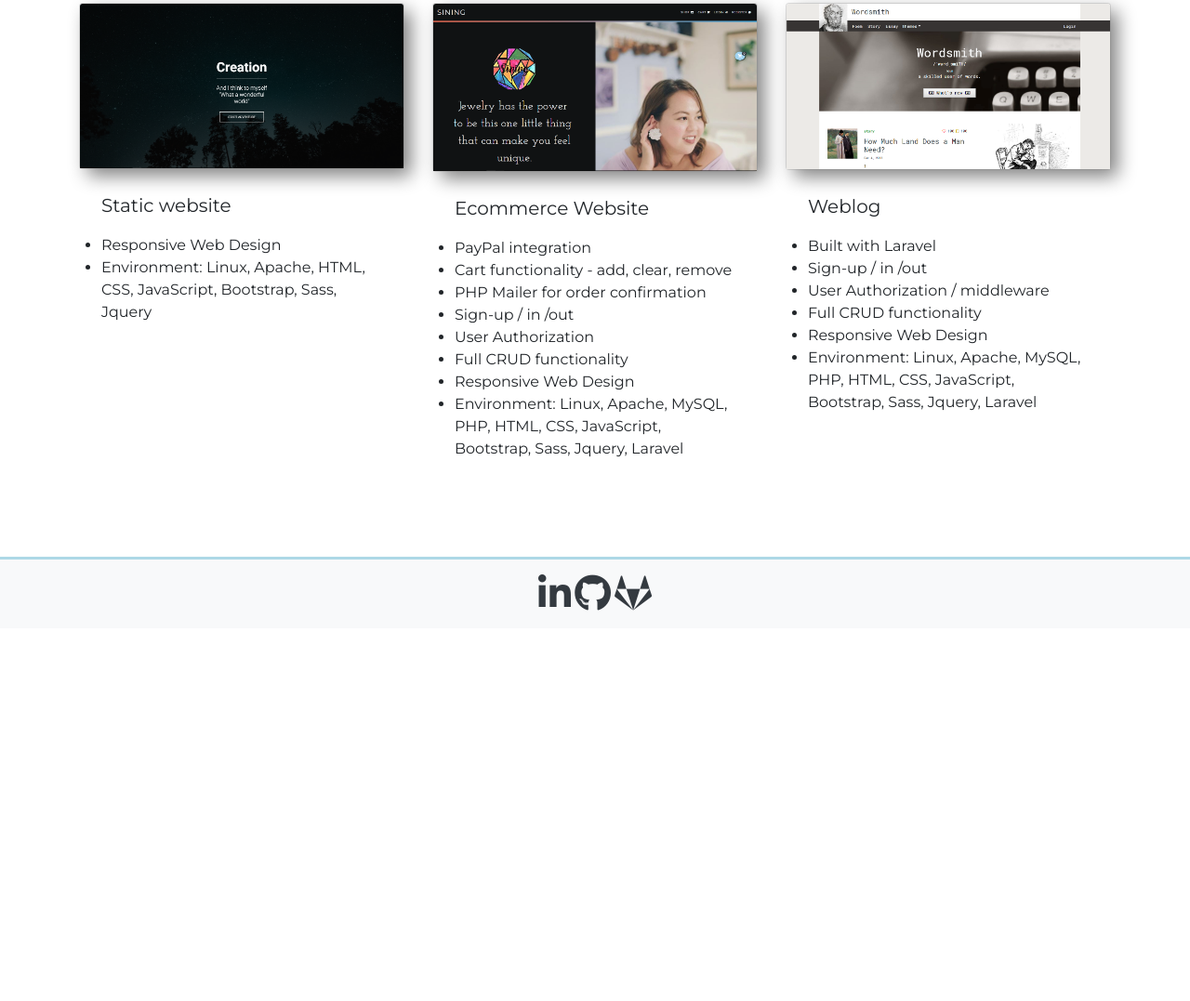
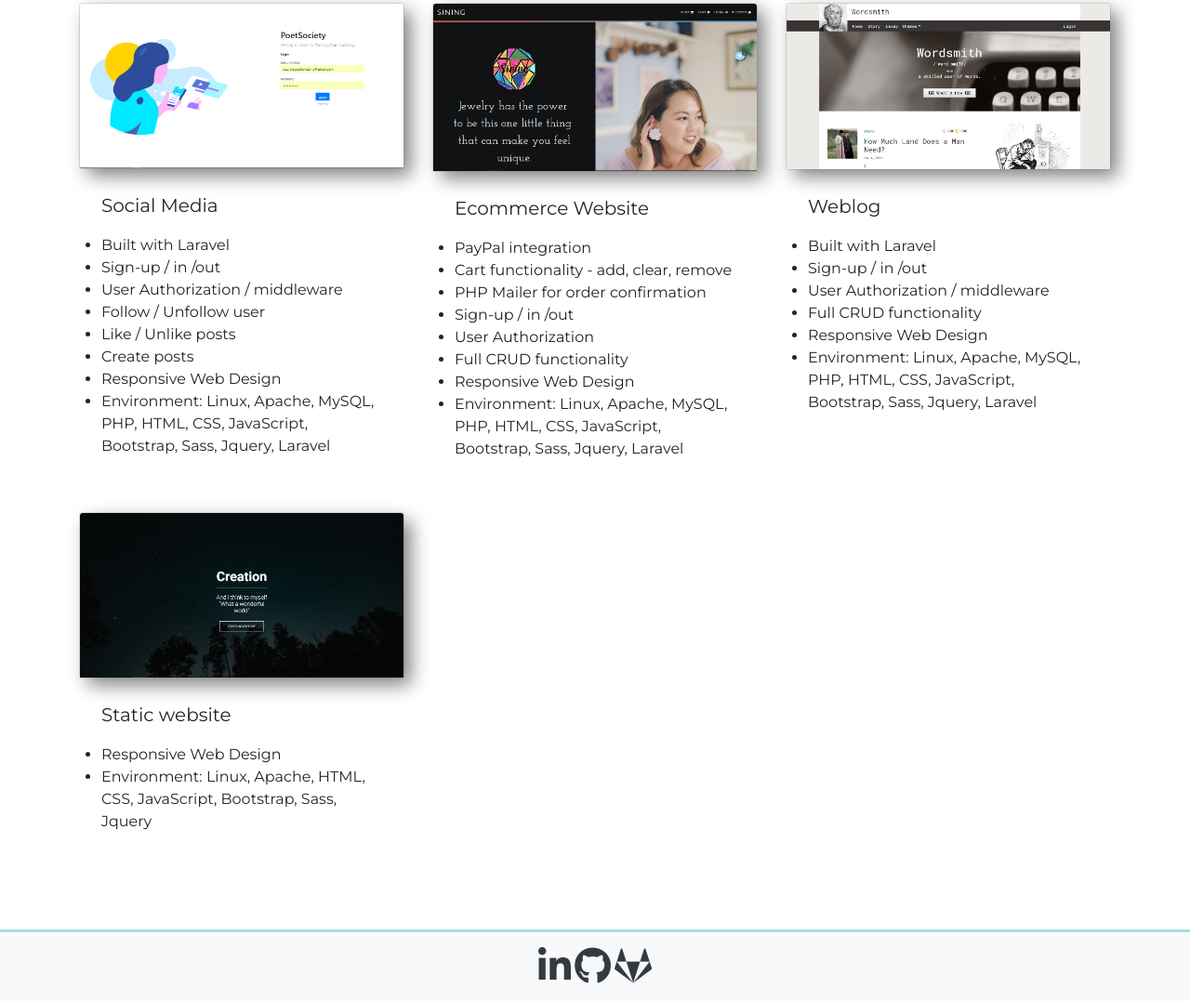
Before and after one commit to PaulaYsabelleMedina/portfolio, a plain HTML site: page index.html in a window 1280 px wide. Shown: the part 1397-2474 px from the top of the page at 93% size. Before the commit the page ends 2073 px from the top, so only its background shows below. Drawn offline with nearby package versions, Linux system fonts and the light colour scheme.

Commit message:
added 4th capstone

```diff
--- a/index.html
+++ b/index.html
@@ -112,16 +112,22 @@
 			<div class="mb-0">
 				<div class="row padding">
 					<div class="col-md-4 mb-3">
-						<a target="_blank" href="https://paulaysabellemedina.github.io/Creation/">
+						<a target="_blank" href="http://enigmatic-cliffs-16820.herokuapp.com/">
 							<div class="card text-center">
-								<img src="assets/image/capstone1.png" class="card-img-top">
+								<img src="assets/image/capstone4.png" class="card-img-top">
 							</div>
 						</a>
 						<div class="p-4">
-							<p class="lead">Static website</p>
+							<p class="lead">Social Media</p>
 							<ul>
+								<li>Built with Laravel</li>
+								<li>Sign-up / in /out</li>
+								<li>User Authorization / middleware</li>
+								<li>Follow / Unfollow user</li>
+								<li>Like / Unlike posts</li>
+								<li>Create posts</li>
 								<li>Responsive Web Design</li>
-								<li>Environment: Linux, Apache, HTML, CSS, JavaScript, Bootstrap, Sass, Jquery</li>
+								<li>Environment: Linux, Apache, MySQL, PHP, HTML, CSS, JavaScript, Bootstrap, Sass, Jquery, Laravel</li>
 							</ul>
 						</div>
 					</div>
@@ -163,6 +169,22 @@
 							</ul>
 						</div>
 					</div>
+					<div class="col-md-4 mb-3">
+						<a target="_blank" href="https://paulaysabellemedina.github.io/Creation/">
+							<div class="card text-center">
+								<img src="assets/image/capstone1.png" class="card-img-top">
+							</div>
+						</a>
+						<div class="p-4">
+							<p class="lead">Static website</p>
+							<ul>
+								<li>Responsive Web Design</li>
+								<li>Environment: Linux, Apache, HTML, CSS, JavaScript, Bootstrap, Sass, Jquery</li>
+							</ul>
+						</div>
+					</div>
+
+
 				</div>
 			</div>
 		</div>
```
Also changed, not shown: assets/image/capstone4.png (added).
